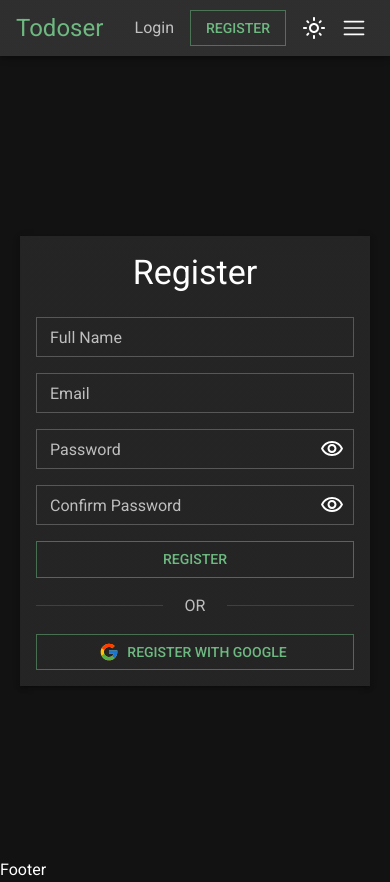
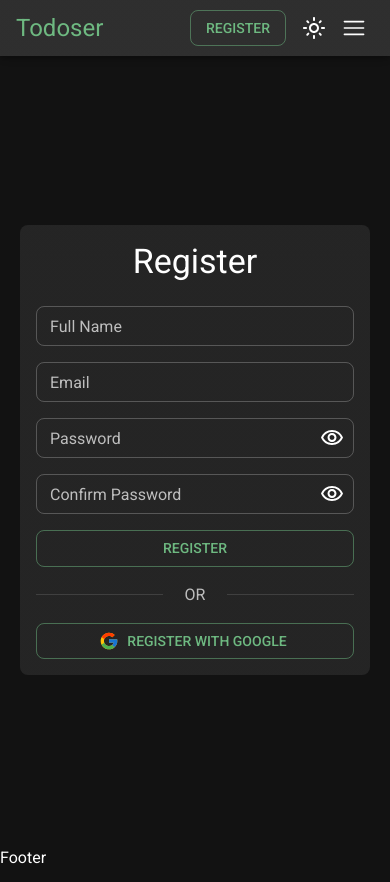
Before and after one commit to prosenjit-singha/todoser, a React (Create React App) app: page /register in a window 390 px wide. Built offline with nearby package versions, Linux system fonts and the light colour scheme.

Commit message:
reg form box shadow responsive issue fixed

```diff
--- a/src/components/Navbar/index.tsx
+++ b/src/components/Navbar/index.tsx
@@ -53,7 +53,9 @@ function Navbar() {
         </Stack>
         {/* Login / Register  */}
         <Stack direction="row" spacing={2} mr={1} alignItems="center">
-          <Navlink to="/login">Login</Navlink>
+          <Navlink sx={{ display: ["none", "inline"] }} to="/login">
+            Login
+          </Navlink>
           <Button component={Link} to="/register" variant="outlined">
             Register
           </Button>
--- a/src/components/styled/containers.tsx
+++ b/src/components/styled/containers.tsx
@@ -4,5 +4,8 @@ export const Main = styled("main")`
   display: flex;
   flex-direction: column;
   min-height: calc(100vh - 54px);
-  margin-top: 64px;
+  margin-top: 56px;
+  @media screen and (min-width: 600px) {
+    margin-top: 64px;
+  }
 `;
--- a/src/contexts/ThemeToggler/theme/common.styles.ts
+++ b/src/contexts/ThemeToggler/theme/common.styles.ts
@@ -2,7 +2,7 @@ import { ThemeOptions } from "@mui/material";
 
 export const commonStyles: ThemeOptions = {
   shape: {
-    borderRadius: 0,
+    borderRadius: 8,
   },
   components: {
     MuiButtonBase: {
--- a/src/pages/Register/RegForm.tsx
+++ b/src/pages/Register/RegForm.tsx
@@ -20,7 +20,12 @@ function RegForm() {
   return (
     <Paper
       elevation={3}
-      sx={{ p: 2, m: [0, 2, 3], minWidth: "min(100%, 350px)" }}
+      sx={({ shadows }) => ({
+        p: 2,
+        m: [0, 2, 3],
+        minWidth: "min(100%, 350px)",
+        boxShadow: ["none", shadows[5]],
+      })}
     >
       <Typography component="h1" variant="h4" textAlign="center" gutterBottom>
         Register
--- a/src/pages/Register/index.tsx
+++ b/src/pages/Register/index.tsx
@@ -11,7 +11,7 @@ function Register() {
           display: "flex",
           justifyContent: "center",
           alignItems: "center",
-          minHeight: "calc(100vh - 50px)",
+          minHeight: ["calc(100vh - 56px)", "calc(100vh - 64px)"],
         }}
       >
         <RegForm />
```
